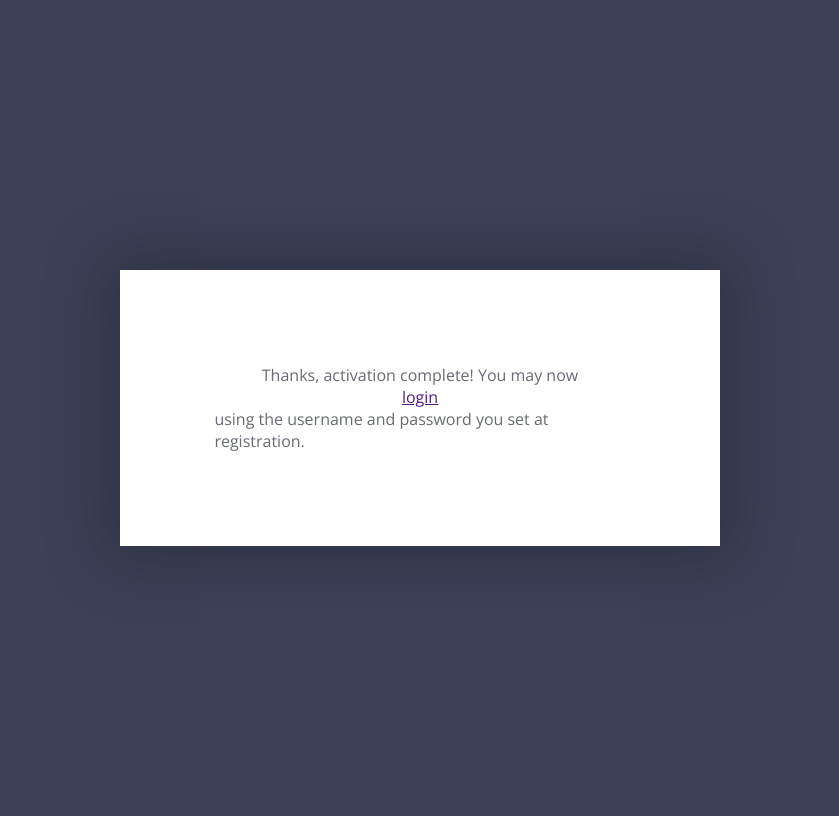
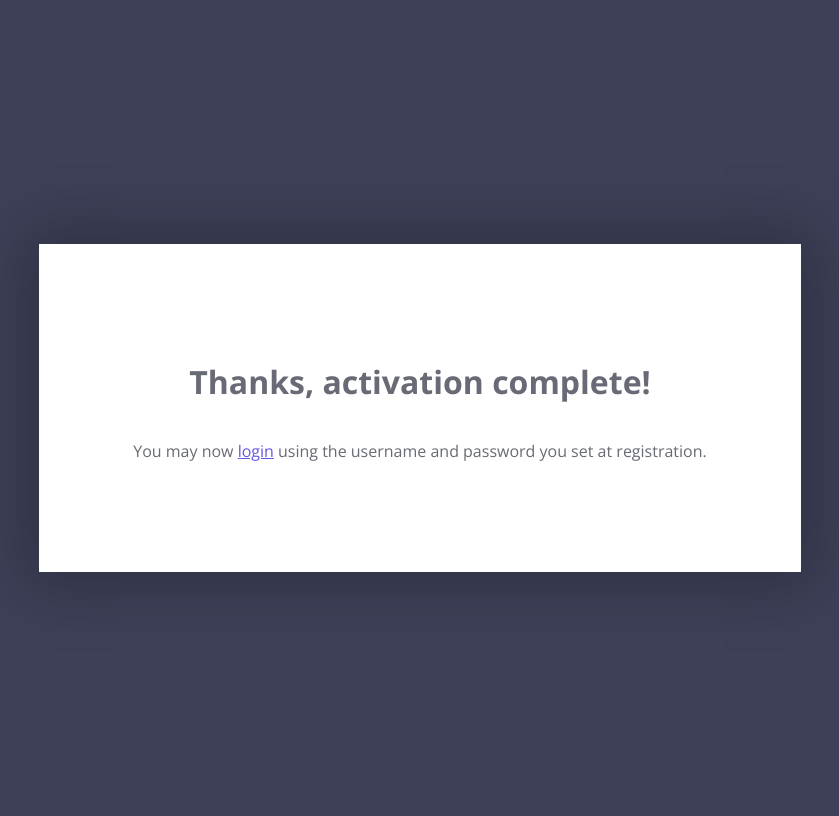
Before and after one commit to Food-Data-Collaboration/djangoldp-account, a Django app: template djangoldp_account/templates/django_registration/activation_complete.html in a window 1280 px wide. Shown: the whole page, without its empty margins (220-1059 px from the left). Run offline with Django 3.2, Linux system fonts and the light colour scheme; the template is opened without the code that fills it, so the values that code supplies are empty.

Commit message:
css added to password reset, activation and registration messages

```diff
--- a/djangoldp_account/static/base.css
+++ b/djangoldp_account/static/base.css
@@ -3,6 +3,7 @@
     --body-background: #3D4057;
     --bottom-input: #6157E5;
     --button-color: #FFB700;
+    --link-color: #6259E5;
     --text-color: #686B75;
     --title-bottom: #E4E8ED;
     --title-color: #36383B;
@@ -46,7 +47,7 @@ body {
     box-shadow: 0 0 58px 10px rgba(19, 20, 27, 0.35);
     justify-content: center;
     margin: auto;
-    max-width: 600px;
+    min-width: 600px;
     padding: 5.9em;
 }
 
@@ -95,10 +96,14 @@ input[type="submit"] {
     padding: 0.1em 0.9em;
     text-transform: uppercase;
     transition: 0.2s;
-    width: 235px;
+    width: auto;
 }
 
 input[type="submit"]:hover {
     background-color: white;
     color: var(--button-color);
 }
+
+a {
+    color: var(--link-color);
+}
--- a/djangoldp_account/templates/django_registration/activation_complete.html
+++ b/djangoldp_account/templates/django_registration/activation_complete.html
@@ -2,8 +2,7 @@
 {% load i18n %}
 {% block title %}{% trans "Activation complete" %}{% endblock %}
 {% block content %}
-{% url 'login' as auth_login_url %}
-{% blocktrans %}
-Thanks, activation complete!  You may now <a href='{{ auth_login_url }}'>login</a> using the username and password you set at registration.
-{% endblocktrans %}
+    {% url 'login' as auth_login_url %}
+    <h1 class="text-center">{% trans "Thanks, activation complete!" %}</h1>
+    <p class="text-center">{% trans "You may now <a href='{{ auth_login_url }}'>login</a> using the username and password you set at registration." %}</p>
 {% endblock %}
--- a/djangoldp_account/templates/django_registration/activation_failed.html
+++ b/djangoldp_account/templates/django_registration/activation_failed.html
@@ -2,5 +2,6 @@
 {% load i18n %}
 {% block title %}{% trans "Activation failed" %}{% endblock %}
 {% block content %}
-{% blocktrans %}User activation failed.  Please contact your administrator for more information.{% endblocktrans %}
+    <h1 class="text-center">{% trans "User activation failed." %}</h1>
+    <p class="text-center">{% trans "Please contact your administrator for more information." %}</p>
 {% endblock %}
--- a/djangoldp_account/templates/django_registration/registration_closed.html
+++ b/djangoldp_account/templates/django_registration/registration_closed.html
@@ -2,5 +2,5 @@
 {% load i18n %}
 {% block title %}{% trans "Registration closed" %}{% endblock %}
 {% block content %}
-{% blocktrans %}Registration is closed for this site.{% endblocktrans %}
+    <h1 class="text-center">{% trans "Registration is closed for this site." %}</h1>
 {% endblock %}
--- a/djangoldp_account/templates/django_registration/registration_complete.html
+++ b/djangoldp_account/templates/django_registration/registration_complete.html
@@ -2,6 +2,6 @@
 {% load i18n %}
 {% block title %}{% trans "Activation email sent" %}{% endblock %}
 {% block content %}
-{% blocktrans %}An activation email has been sent.
-Please check your email and click on the link to activate your account.{% endblocktrans %}
+    <h1 class="text-center">{% trans "An activation email has been sent." %}</h1>
+    <p class="text-center">{% trans "Please check your email and click on the link to activate your account." %}</p>
 {% endblock %}
```
Also changed, not shown: djangoldp_account/templates/registration/password_reset_done.html (+4 -9 lines).
